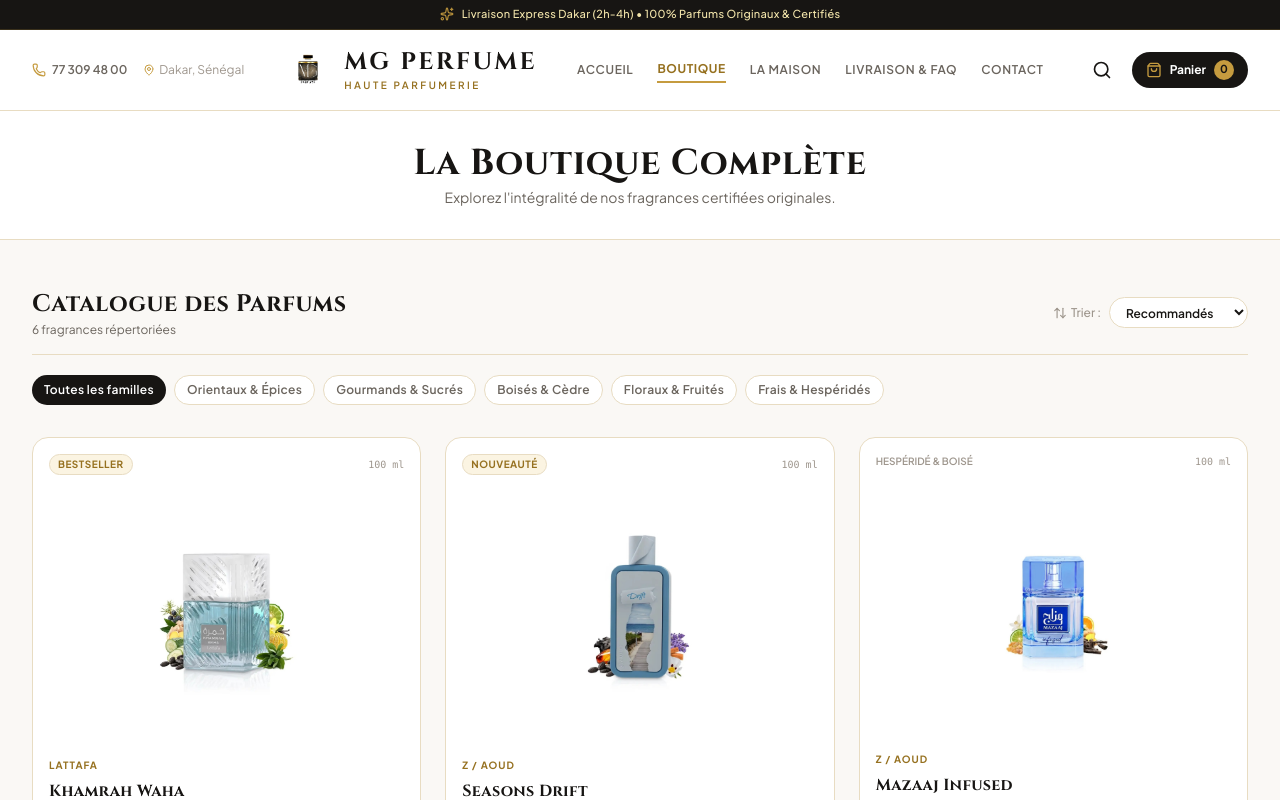
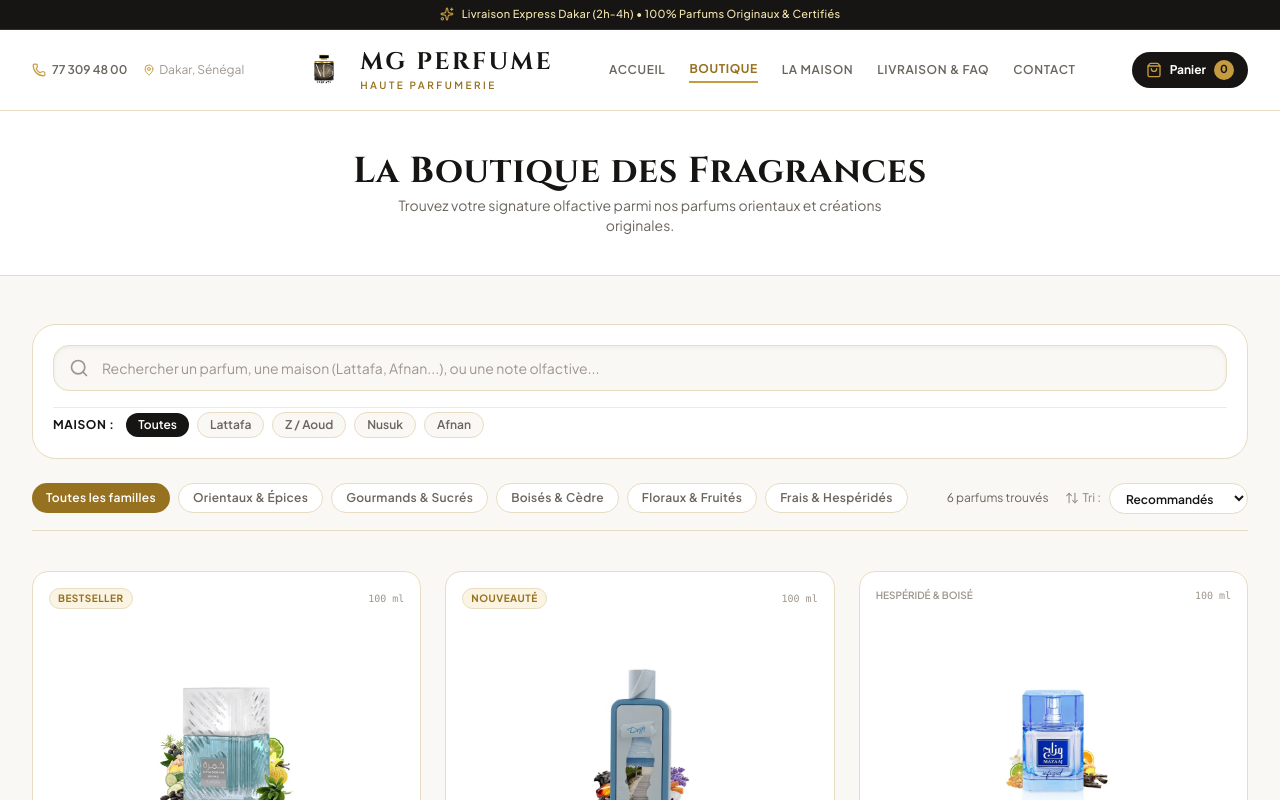
Before and after one commit to Weshmorayy/mgperfume-website, a Next.js app: page /boutique in a window 1280 px wide. Shown: the top 800 px of the page. Built offline with nearby package versions, Linux system fonts and the light colour scheme.

Commit message:
refactor(search): integrate search bar and brand filter inside the /boutique page rather than header

```diff
--- a/src/app/boutique/page.tsx
+++ b/src/app/boutique/page.tsx
@@ -12,7 +12,6 @@
   const [cartItems, setCartItems] = useState<CartItem[]>([]);
   const [isCartOpen, setIsCartOpen] = useState(false);
   const [selectedProduct, setSelectedProduct] = useState<PerfumeProduct | null>(null);
-  const [searchQuery, setSearchQuery] = useState('');
 
   useEffect(() => {
     try {
@@ -60,25 +59,22 @@
       <Header
         cartCount={totalCount}
         onOpenCart={() => setIsCartOpen(true)}
-        searchQuery={searchQuery}
-        onSearchChange={setSearchQuery}
       />
 
       <main className="flex-grow">
-        {/* Page Title */}
-        <div className="bg-white border-b border-[#E8DCC2] py-8 px-4 text-center">
+        {/* Page Title Header */}
+        <div className="bg-white border-b border-[#E8DCC2] py-8 sm:py-10 px-4 text-center space-y-1">
           <h1 className="font-luxury text-3xl sm:text-4xl font-bold text-[#171513]">
-            La Boutique Complète
+            La Boutique des Fragrances
           </h1>
-          <p className="text-xs sm:text-sm text-[#6B655E] mt-1">
-            Explorez l'intégralité de nos fragrances certifiées originales.
+          <p className="text-xs sm:text-sm text-[#6B655E] max-w-lg mx-auto">
+            Trouvez votre signature olfactive parmi nos parfums orientaux et créations originales.
           </p>
         </div>
 
         <Catalog
           onAddToCart={handleAddToCart}
           onSelectProduct={product => setSelectedProduct(product)}
-          searchQuery={searchQuery}
           showFilters={true}
         />
       </main>
--- a/src/components/layout/Header.tsx
+++ b/src/components/layout/Header.tsx
@@ -4,30 +4,17 @@
 import Image from 'next/image';
 import Link from 'next/link';
 import { usePathname } from 'next/navigation';
-import { ShoppingBag, Search, Phone, Menu, X, Sparkles, ChevronRight, MapPin } from 'lucide-react';
+import { ShoppingBag, Phone, Menu, X, Sparkles, ChevronRight, MapPin } from 'lucide-react';
 import { siteConfig } from '@/config/site';
 
 interface HeaderProps {
   cartCount: number;
   onOpenCart: () => void;
-  searchQuery?: string;
-  onSearchChange?: (q: string) => void;
 }
 
-export function Header({
-  cartCount,
-  onOpenCart,
-  searchQuery = '',
-  onSearchChange,
-}: HeaderProps) {
+export function Header({ cartCount, onOpenCart }: HeaderProps) {
   const pathname = usePathname();
   const [isNavDrawerOpen, setIsNavDrawerOpen] = useState(false);
-  const [isSearchOpen, setIsSearchOpen] = useState(false);
-  const [mounted, setMounted] = useState(false);
-
-  useEffect(() => {
-    setMounted(true);
-  }, []);
 
   // Lock body scroll when drawer is open
   useEffect(() => {
@@ -63,7 +50,7 @@
         <div className="max-w-7xl mx-auto px-4 sm:px-6 lg:px-8">
           <div className="h-20 flex items-center justify-between gap-4">
 
-            {/* Left: Contact Direct (Desktop only) */}
+            {/* Left: Direct Phone (Desktop) */}
             <div className="hidden lg:flex items-center gap-4 text-xs text-[#6B655E]">
               <a
                 href={`tel:${siteConfig.contact.phone}`}
@@ -114,20 +101,8 @@
               ))}
             </nav>
 
-            {/* Right Actions: Search, Cart & Mobile Menu */}
+            {/* Right: Cart Button & Mobile Menu Trigger */}
             <div className="flex items-center gap-2 sm:gap-3">
-              {/* Search Trigger */}
-              {onSearchChange && (
-                <button
-                  onClick={() => setIsSearchOpen(!isSearchOpen)}
-                  className="p-2 text-[#171513] hover:text-[#C59B3F] transition-colors"
-                  aria-label="Rechercher"
-                >
-                  <Search className="w-5 h-5" />
-                </button>
-              )}
-
-              {/* Cart Button */}
               <button
                 onClick={onOpenCart}
                 className="flex items-center gap-2 px-3.5 py-2 rounded-full bg-[#171513] text-white hover:bg-[#2A2621] transition-all shadow-xs"
@@ -140,7 +115,6 @@
                 </span>
               </button>
 
-              {/* Hamburger Button */}
               <button
                 onClick={() => setIsNavDrawerOpen(true)}
                 className="md:hidden p-2 text-[#171513] hover:text-[#C59B3F] transition-colors"
@@ -150,49 +124,21 @@
               </button>
             </div>
           </div>
-
-          {/* Dropdown Search Bar */}
-          {isSearchOpen && onSearchChange && (
-            <div className="pb-4 pt-1 animate-in fade-in duration-150">
-              <div className="relative max-w-md mx-auto">
-                <Search className="w-4 h-4 text-[#9E968D] absolute left-3.5 top-1/2 -translate-y-1/2 pointer-events-none" />
-                <input
-                  type="text"
-                  placeholder="Rechercher un parfum, une note olfactive..."
-                  value={searchQuery}
-                  onChange={e => onSearchChange(e.target.value)}
-                  className="w-full text-xs pl-10 pr-9 py-2.5 rounded-full bg-[#FAF8F5] border border-[#E8DCC2] text-[#171513] focus:outline-none focus:border-[#C59B3F] focus:bg-white shadow-sm"
-                  autoFocus
-                />
-                {searchQuery && (
-                  <button
-                    onClick={() => onSearchChange('')}
-                    className="absolute right-3.5 top-1/2 -translate-y-1/2 text-[#9E968D]"
-                  >
-                    <X className="w-4 h-4" />
-                  </button>
-                )}
-              </div>
-            </div>
-          )}
         </div>
       </header>
 
-      {/* FIXED PORTAL-LEVEL RIGHT-SIDE DRAWER OUTSIDE HEADER DOM */}
+      {/* PORTAL-LEVEL RIGHT-SIDE DRAWER */}
       {isNavDrawerOpen && (
         <div className="fixed inset-0 !z-[999999] overflow-hidden">
-          {/* Backdrop */}
           <div
             className="fixed inset-0 bg-black/70 backdrop-blur-xs transition-opacity animate-in fade-in duration-200"
             onClick={() => setIsNavDrawerOpen(false)}
           />
 
-          {/* Sliding Panel */}
           <div className="fixed inset-y-0 right-0 max-w-full flex pl-10">
             <div className="w-screen max-w-xs bg-white border-l border-[#E8DCC2] flex flex-col justify-between shadow-2xl p-6 relative z-10 animate-in slide-in-from-right duration-300">
 
               <div>
-                {/* Header in Drawer */}
                 <div className="flex items-center justify-between pb-5 border-b border-[#E8DCC2]">
                   <div className="flex items-center gap-2.5">
                     <div className="relative w-8 h-8">
@@ -216,7 +162,6 @@
                   </button>
                 </div>
 
-                {/* Nav Links */}
                 <nav className="py-6 space-y-1.5">
                   {navLinks.map(link => (
                     <Link
@@ -236,7 +181,6 @@
                 </nav>
               </div>
 
-              {/* Drawer Footer info */}
               <div className="pt-6 border-t border-[#E8DCC2] space-y-3 text-xs text-[#6B655E]">
                 <a
                   href={`tel:${siteConfig.contact.phone}`}
--- a/src/components/sections/Catalog.tsx
+++ b/src/components/sections/Catalog.tsx
@@ -2,15 +2,13 @@
 
 import React, { useState, useMemo } from 'react';
 import Image from 'next/image';
-import { Plus, Eye, Check, Sparkles, ArrowUpDown } from 'lucide-react';
+import { Plus, Eye, Check, Sparkles, ArrowUpDown, Search, X } from 'lucide-react';
 import { PerfumeProduct, ScentFamily } from '@/types';
 import { siteConfig } from '@/config/site';
 
 interface CatalogProps {
   onAddToCart: (product: PerfumeProduct) => void;
   onSelectProduct: (product: PerfumeProduct) => void;
-  searchQuery?: string;
-  selectedBrand?: string;
   showFilters?: boolean;
 }
 
@@ -26,13 +24,18 @@
 export function Catalog({
   onAddToCart,
   onSelectProduct,
-  searchQuery = '',
-  selectedBrand = 'all',
   showFilters = true,
 }: CatalogProps) {
   const [selectedFamily, setSelectedFamily] = useState<ScentFamily>('all');
+  const [selectedBrand, setSelectedBrand] = useState<string>('all');
+  const [searchQuery, setSearchQuery] = useState<string>('');
   const [sortBy, setSortBy] = useState<'default' | 'price-asc' | 'price-desc'>('default');
   const [addedId, setAddedId] = useState<string | null>(null);
+
+  // Extract brands dynamically
+  const brands = useMemo(() => {
+    return Array.from(new Set(siteConfig.products.map(p => p.brand).filter(Boolean))) as string[];
+  }, []);
 
   // Filter & Search Logic
   const filteredProducts = useMemo(() => {
@@ -80,26 +83,93 @@
   };
 
   return (
-    <section id="catalogue" className="py-12 px-4 sm:px-6 lg:px-8 max-w-7xl mx-auto">
+    <section id="catalogue" className="py-8 sm:py-12 px-4 sm:px-6 lg:px-8 max-w-7xl mx-auto">
 
       {showFilters && (
-        <div className="space-y-5 mb-8">
-          <div className="flex flex-col sm:flex-row items-start sm:items-center justify-between gap-4 border-b border-[#E8DCC2] pb-4">
-            <div>
-              <h2 className="font-luxury text-2xl font-bold text-[#171513]">
-                Catalogue des Parfums
-              </h2>
-              <p className="text-xs text-[#6B655E] mt-0.5">
-                {filteredProducts.length} {filteredProducts.length > 1 ? 'fragrances répertoriées' : 'fragrance trouvée'}
-                {searchQuery && <span> pour « {searchQuery} »</span>}
-              </p>
+        <div className="space-y-6 mb-10">
+
+          {/* Integrated Search Bar inside the page */}
+          <div className="bg-white p-4 sm:p-5 rounded-3xl border border-[#E8DCC2] shadow-xs space-y-4">
+            <div className="relative">
+              <Search className="w-5 h-5 text-[#9E968D] absolute left-4 top-1/2 -translate-y-1/2 pointer-events-none" />
+              <input
+                type="text"
+                placeholder="Rechercher un parfum, une maison (Lattafa, Afnan...), ou une note olfactive..."
+                value={searchQuery}
+                onChange={e => setSearchQuery(e.target.value)}
+                className="w-full text-sm pl-12 pr-10 py-3 rounded-2xl bg-[#FAF8F5] border border-[#E8DCC2] text-[#171513] placeholder-[#9E968D] focus:outline-none focus:border-[#C59B3F] focus:bg-white transition-all shadow-inner"
+              />
+              {searchQuery && (
+                <button
+                  onClick={() => setSearchQuery('')}
+                  className="absolute right-3.5 top-1/2 -translate-y-1/2 p-1 text-[#9E968D] hover:text-[#171513]"
+                  aria-label="Effacer la recherche"
+                >
+                  <X className="w-4 h-4" />
+                </button>
+              )}
             </div>
 
-            {/* Sort Selector */}
+            {/* Brand Filter Pills */}
+            <div className="flex flex-wrap items-center gap-2 pt-1 border-t border-[#E8DCC2]/60">
+              <span className="text-xs font-bold text-[#171513] uppercase tracking-wider mr-1">
+                Maison :
+              </span>
+              <button
+                onClick={() => setSelectedBrand('all')}
+                className={`px-3 py-1 rounded-full text-xs font-semibold transition-all ${
+                  selectedBrand === 'all'
+                    ? 'bg-[#171513] text-white shadow-xs'
+                    : 'bg-[#FAF8F5] text-[#6B655E] border border-[#E8DCC2] hover:border-[#C59B3F]'
+                }`}
+              >
+                Toutes
+              </button>
+              {brands.map(brand => (
+                <button
+                  key={brand}
+                  onClick={() => setSelectedBrand(brand)}
+                  className={`px-3 py-1 rounded-full text-xs font-semibold transition-all ${
+                    selectedBrand === brand
+                      ? 'bg-[#171513] text-white shadow-xs'
+                      : 'bg-[#FAF8F5] text-[#6B655E] border border-[#E8DCC2] hover:border-[#C59B3F]'
+                  }`}
+                >
+                  {brand}
+                </button>
+              ))}
+            </div>
+          </div>
+
+          {/* Scent Families and Sorting Bar */}
+          <div className="flex flex-col md:flex-row items-start md:items-center justify-between gap-4 border-b border-[#E8DCC2] pb-4">
+            {/* Olfactory Tabs */}
+            <div className="flex flex-wrap gap-2">
+              {CATEGORIES.map(cat => (
+                <button
+                  key={cat.id}
+                  onClick={() => setSelectedFamily(cat.id)}
+                  className={`px-3.5 py-1.5 rounded-full text-xs font-semibold tracking-wide transition-all ${
+                    selectedFamily === cat.id
+                      ? 'bg-[#967120] text-white shadow-xs font-bold'
+                      : 'bg-white text-[#6B655E] border border-[#E8DCC2] hover:border-[#C59B3F]'
+                  }`}
+                >
+                  {cat.label}
+                </button>
+              ))}
+            </div>
+
+            {/* Counter and Sort Selector */}
+            <div className="flex items-center justify-between w-full md:w-auto gap-4 self-stretch md:self-auto pt-2 md:pt-0">
+              <span className="text-xs text-[#6B655E]">
+                {filteredProducts.length} {filteredProducts.length > 1 ? 'parfums trouvés' : 'parfum trouvé'}
+              </span>
+
               <div className="flex items-center gap-2">
                 <span className="text-xs text-[#9E968D] font-medium flex items-center gap-1">
                   <ArrowUpDown className="w-3.5 h-3.5" />
-                Trier :
+                  Tri :
                 </span>
                 <select
                   value={sortBy}
@@ -112,23 +182,8 @@
                 </select>
               </div>
             </div>
+          </div>
 
-          {/* Olfactory Tabs */}
-          <div className="flex flex-wrap gap-2">
-            {CATEGORIES.map(cat => (
-              <button
-                key={cat.id}
-                onClick={() => setSelectedFamily(cat.id)}
-                className={`px-3 py-1.5 rounded-full text-xs font-semibold tracking-wide transition-all ${
-                  selectedFamily === cat.id
-                    ? 'bg-[#171513] text-white'
-                    : 'bg-white text-[#6B655E] border border-[#E8DCC2] hover:border-[#C59B3F]'
-                }`}
-              >
-                {cat.label}
-              </button>
-            ))}
-          </div>
         </div>
       )}
 
@@ -138,8 +193,18 @@
           <Sparkles className="w-8 h-8 text-[#C59B3F] mx-auto opacity-50" />
           <h3 className="font-luxury text-base font-bold text-[#171513]">Aucun parfum trouvé</h3>
           <p className="text-xs text-[#6B655E] max-w-sm mx-auto">
-            Veuillez ajuster votre recherche ou réinitialiser les filtres.
+            Veuillez ajuster votre recherche ou réinitialiser les filtres pour afficher l'ensemble de la collection.
           </p>
+          <button
+            onClick={() => {
+              setSearchQuery('');
+              setSelectedBrand('all');
+              setSelectedFamily('all');
+            }}
+            className="px-5 py-2 text-xs font-bold rounded-full bg-[#171513] text-white hover:bg-[#C59B3F] transition-colors"
+          >
+            Réinitialiser tous les filtres
+          </button>
         </div>
       ) : (
         /* Products Grid (100% pure white background behind images) */
@@ -164,7 +229,7 @@
                   <span className="text-[#9E968D] font-mono">{product.volume}</span>
                 </div>
 
-                {/* Product Image on 100% PURE WHITE background (Zero contrast edge) */}
+                {/* Product Image on 100% PURE WHITE background */}
                 <div
                   onClick={() => onSelectProduct(product)}
                   className="relative w-full h-64 bg-white flex items-center justify-center cursor-pointer rounded-xl overflow-hidden"
```
Lines whose indentation alone changed are shown as unchanged.
